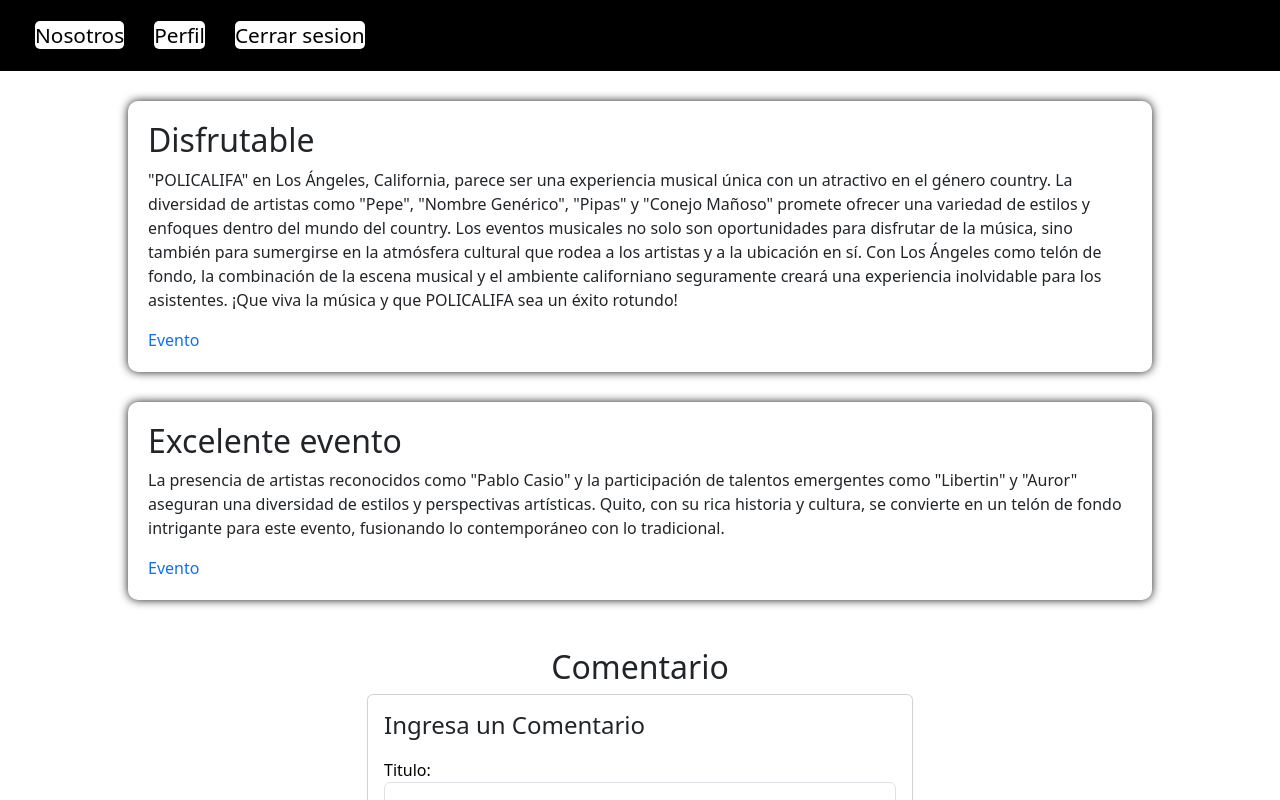
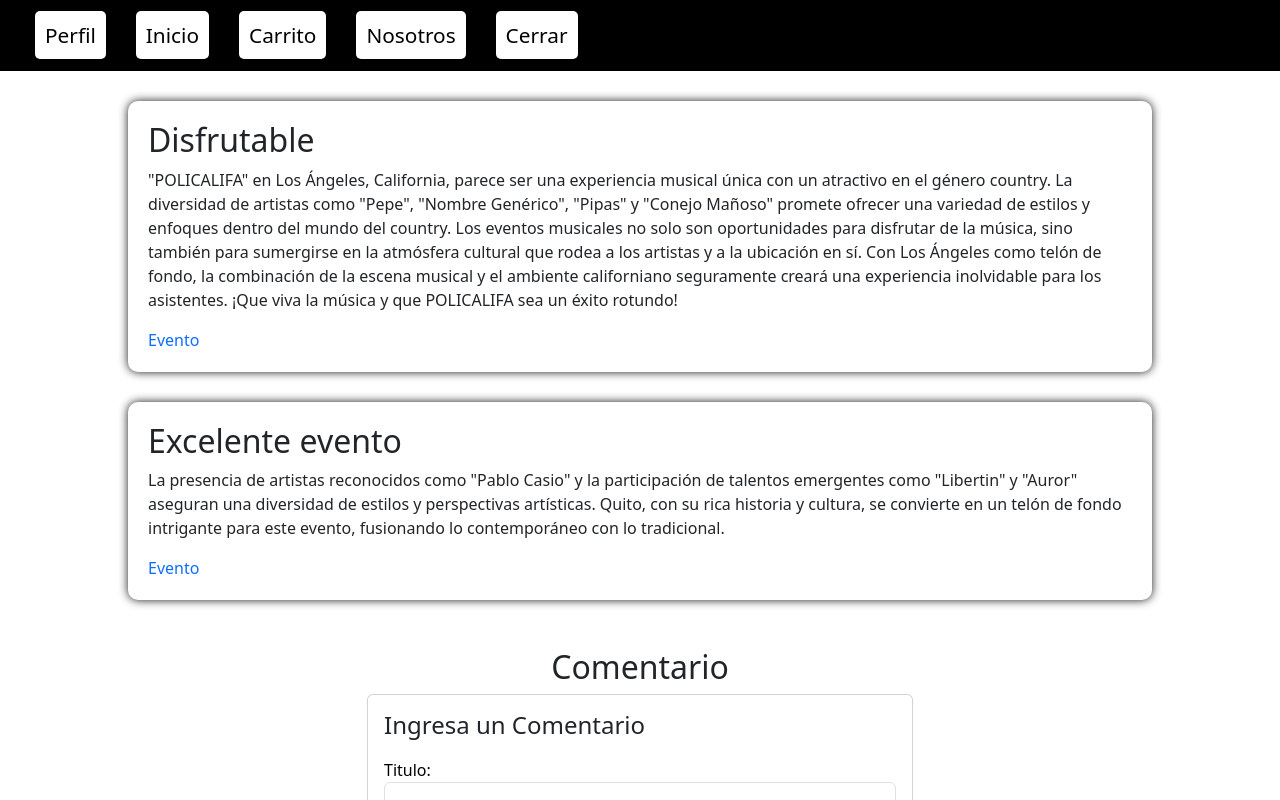
Before and after one commit to Eduardo-Caza/PROYECTO, a React (Create React App) app in the folder client/: page /Comentarios in a window 1280 px wide. Shown: the top 800 px of the page. Built offline with nearby package versions, Linux system fonts and the light colour scheme.

Commit message:
Diseño de login imagen y evento imagen

```diff
--- a/client/src/assets/css/inicio.css
+++ b/client/src/assets/css/inicio.css
@@ -66,3 +66,11 @@
     border-radius: 5px;
     box-shadow: 0 0 10px rgba(0, 0, 0, 0.9);
 }
+.imagen_evento:hover {
+    border-radius: 50%;
+    -webkit-border-radius: 50%;
+    box-shadow: 0px 0px 15px 15px #049967;
+    -webkit-box-shadow: 0px 0px 15px 15px #049967;
+    transform: rotate(0deg);
+    -webkit-transform: rotate(90eg);
+}
--- a/client/src/assets/css/login.css
+++ b/client/src/assets/css/login.css
@@ -156,7 +156,7 @@ div a button {
     box-shadow: 0 0 10px rgba(0, 0, 0, 0.9);
 }
 
-.imagen_evento {
+.imagen_login {
     margin: auto;
     width: 300px;
     height: 300px;
@@ -164,7 +164,7 @@ div a button {
     box-shadow: 0 0 10px rgba(0, 0, 0, 0.9);
 }
 
-.imagen_evento:hover {
+.imagen_login:hover {
     border-radius: 50%;
     -webkit-border-radius: 50%;
     box-shadow: 0px 0px 15px 15px #049967;
--- a/client/src/componentes/Carrito.jsx
+++ b/client/src/componentes/Carrito.jsx
@@ -70,6 +70,7 @@ const App = () => {
     <>
       <nav className='navegacion_web'>
         <a className='login_perfil' href="/Perfil_Usuario">Perfil</a>
+        <a className='login_nosotros' href="/Inicio">Inicio</a>
         <a className='login_carrito' href="/Carrito">Carrito</a>
         <a className='login_nosotros' href="/Nosotros">Nosotros</a>
         <a className='login_cerrar' href="/">Cerrar</a>
--- a/client/src/componentes/Comentarios.jsx
+++ b/client/src/componentes/Comentarios.jsx
@@ -111,11 +111,13 @@ const ComentariosSection = () => {
 const Comentarios = () => {
   return (
     <div>
-    <nav className='navegacion_web'>
-        <a className='login_a' href="/Nosotros">Nosotros</a>
-        <a className='login_a' href="/Perfil_Usuario">Perfil</a>
-        <a className='login_a' href="/">Cerrar sesion</a>
-    </nav>
+      <nav className='navegacion_web'>
+        <a className='login_perfil' href="/Perfil_Usuario">Perfil</a>
+        <a className='login_nosotros' href="/Inicio">Inicio</a>
+        <a className='login_carrito' href="/Carrito">Carrito</a>
+        <a className='login_nosotros' href="/Nosotros">Nosotros</a>
+        <a className='login_cerrar' href="/">Cerrar</a>
+      </nav>
       <section className="comentarios">
         <div className='container_Comentario'>
           <h2>Disfrutable</h2>
@@ -133,7 +135,7 @@ const Comentarios = () => {
             éxito rotundo!
           </p>
           <nav>
-            <a className='login_a' href="/Inicio" style={{textDecoration: 'none'}}>Evento</a>
+            <a className='login_a' href="/Inicio" style={{ textDecoration: 'none' }}>Evento</a>
           </nav>
         </div>
       </section>
@@ -149,7 +151,7 @@ const Comentarios = () => {
             tradicional.
           </p>
           <nav>
-            <a className='login_a' href="/Inicio" style={{textDecoration: 'none'}}>Evento</a>
+            <a className='login_a' href="/Inicio" style={{ textDecoration: 'none' }}>Evento</a>
           </nav>
         </div>
       </section>
--- a/client/src/componentes/Historial.jsx
+++ b/client/src/componentes/Historial.jsx
@@ -5,9 +5,11 @@ const Comentarios = () => {
   return (
     <>
     <nav className='navegacion_web'>
-        <a className='login_a' href="/Nosotros">Nosotros</a>
-        <a className='login_a' href="/Perfil_Usuario">Perfil</a>
-        <a className='login_a' href="/">Cerrar sesion</a>
+        <a className='login_perfil' href="/Perfil_Usuario">Perfil</a>
+        <a className='login_nosotros' href="/Inicio">Inicio</a>
+        <a className='login_carrito' href="/Carrito">Carrito</a>
+        <a className='login_nosotros' href="/Nosotros">Nosotros</a>
+        <a className='login_cerrar' href="/">Cerrar</a>
       </nav>
       <section className="comentarios">
         <div className='container_historial'>
@@ -19,7 +21,15 @@ const Comentarios = () => {
             con un atractivo en el género country.
             La diversidad de artistas como "Pepe",
             "Nombre Genérico", "Pipas" y "Conejo Mañoso"
-            promete ofrecer una variedad de estilos y enfoques dentro del mundo del country. Los eventos musicales no solo son oportunidades para disfrutar de la música, sino también para sumergirse en la atmósfera cultural que rodea a los artistas y a la ubicación en sí. Con Los Ángeles como telón de fondo, la combinación de la escena musical y el ambiente californiano seguramente creará una experiencia inolvidable para los asistentes. ¡Que viva la música
+            promete ofrecer una variedad de estilos y enfoques
+            dentro del mundo del country. Los eventos musicales
+            no solo son oportunidades para disfrutar de la música,
+            sino también para sumergirse en la atmósfera cultural que
+            rodea a los artistas y a la ubicación en sí.
+            Con Los Ángeles como telón de fondo, la combinación
+            de la escena musical y el ambiente californiano seguramente
+            creará una experiencia inolvidable para los asistentes.
+            ¡Que viva la música
             y que POLICALIFA sea un éxito rotundo!</p>
           <nav>
           <a className='historial_a' href="/Inicio">Evento</a>
--- a/client/src/componentes/Nosotros.jsx
+++ b/client/src/componentes/Nosotros.jsx
@@ -7,6 +7,7 @@ function Nosotros() {
         <>
             <nav className='navegacion_web'>
                 <a className='login_perfil' href="/Perfil_Usuario">Perfil</a>
+                <a className='login_nosotros' href="/Inicio">Inicio</a>
                 <a className='login_carrito' href="/Carrito">Carrito</a>
                 <a className='login_nosotros' href="/Nosotros">Nosotros</a>
                 <a className='login_cerrar' href="/">Cerrar</a>
@@ -44,15 +45,15 @@ function Nosotros() {
                         ¡Haz de tu próximo evento un éxito memorable con Tickets Now!
                     </p>
                     <a href="/Inicio" className="btn btn-primary mt-3">Regresar</a>
-                    <br/>
-                    <br/>
-                    <br/>
-                    <br/>
-                    <br/>
-                    <br/>
-                    <br/>
-                    <br/>
-                    <br/>
+                    <br />
+                    <br />
+                    <br />
+                    <br />
+                    <br />
+                    <br />
+                    <br />
+                    <br />
+                    <br />
                 </section>
             </div>
         </>
--- a/client/src/componentes/Perfil_Usuario.jsx
+++ b/client/src/componentes/Perfil_Usuario.jsx
@@ -6,6 +6,7 @@ const PerfilUsuario = () => {
     <div>
       <nav className='navegacion_web'>
         <a className='login_perfil' href="/Perfil_Usuario">Perfil</a>
+        <a className='login_nosotros' href="/Inicio">Inicio</a>
         <a className='login_carrito' href="/Carrito">Carrito</a>
         <a className='login_nosotros' href="/Nosotros">Nosotros</a>
         <a className='login_cerrar' href="/">Cerrar</a>
--- a/client/src/componentes/login.jsx
+++ b/client/src/componentes/login.jsx
@@ -45,7 +45,7 @@ function Login() {
       <div className="container_login">
         <div className="row" style={{ justifyContent: 'center' }}>
           <div>
-            <img className="imagen_evento" src={Logo} alt="Festival de Musica" />
+            <img className="imagen_login" src={Logo} alt="Festival de Musica" />
             <h2 className='h2_login'>Iniciar Sesión</h2>
             <form onSubmit={handleSubmit}>
               <label htmlFor="email">Correo electrónico:</label>
```
